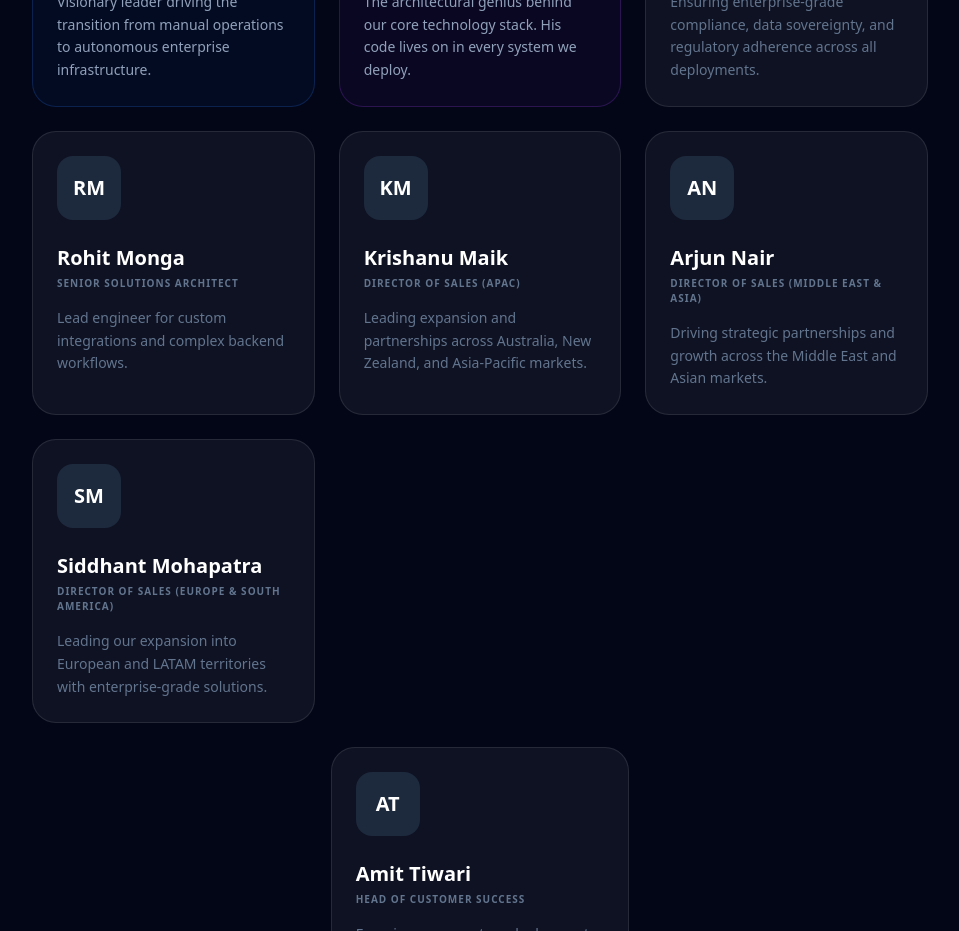
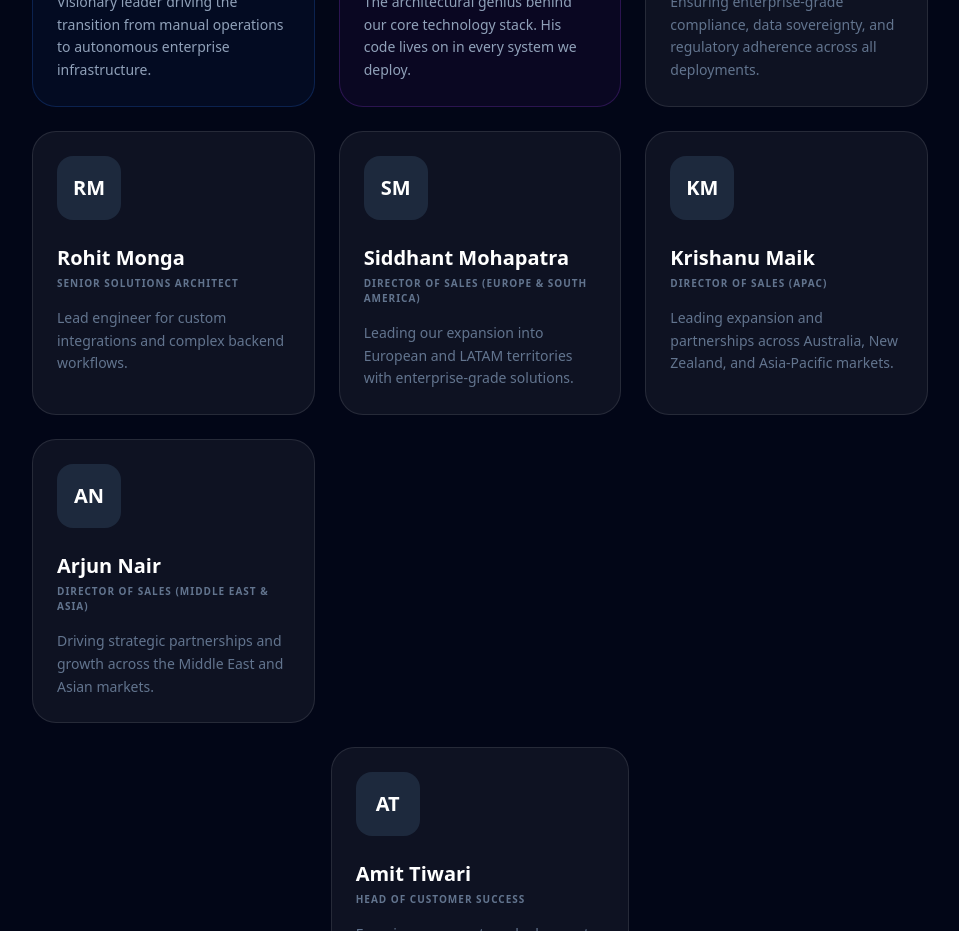
Before and after one commit to ayushsharmavlogs619-lang/brandverse, a Next.js app: page /about in a window 1280 px wide. Shown: the part 1600-2531 px from the top of the page, without its empty margins (160-1119 px from the left). Built offline with nearby package versions, Linux system fonts and the light colour scheme; no server answers.

Commit message:
feat: reorder leadership team with Siddhant Mohapatra leading sales list

```diff
--- a/app/about/page.tsx
+++ b/app/about/page.tsx
@@ -120,6 +120,14 @@ export default function AboutPage() {
                 <p className="text-slate-500 text-sm leading-relaxed">Lead engineer for custom integrations and complex backend workflows.</p>
               </div>
 
+              {/* Siddhant Mohapatra */}
+              <div className="p-6 rounded-3xl bg-white/5 border border-white/10 group hover:border-white/20 transition-all">
+                <div className="w-16 h-16 rounded-2xl bg-slate-800 flex items-center justify-center text-xl font-bold text-white mb-6 group-hover:scale-110 transition-transform">SM</div>
+                <h3 className="text-xl font-bold text-white mb-1">Siddhant Mohapatra</h3>
+                <div className="text-slate-500 font-bold uppercase tracking-widest text-[10px] mb-4">Director of Sales (Europe & South America)</div>
+                <p className="text-slate-500 text-sm leading-relaxed">Leading our expansion into European and LATAM territories with enterprise-grade solutions.</p>
+              </div>
+
               {/* Krishanu Maik */}
               <div className="p-6 rounded-3xl bg-white/5 border border-white/10 group hover:border-white/20 transition-all">
                 <div className="w-16 h-16 rounded-2xl bg-slate-800 flex items-center justify-center text-xl font-bold text-white mb-6 group-hover:scale-110 transition-transform">KM</div>
@@ -134,14 +142,6 @@ export default function AboutPage() {
                 <h3 className="text-xl font-bold text-white mb-1">Arjun Nair</h3>
                 <div className="text-slate-500 font-bold uppercase tracking-widest text-[10px] mb-4">Director of Sales (Middle East & Asia)</div>
                 <p className="text-slate-500 text-sm leading-relaxed">Driving strategic partnerships and growth across the Middle East and Asian markets.</p>
-              </div>
-
-              {/* Siddhant Mohapatra */}
-              <div className="p-6 rounded-3xl bg-white/5 border border-white/10 group hover:border-white/20 transition-all">
-                <div className="w-16 h-16 rounded-2xl bg-slate-800 flex items-center justify-center text-xl font-bold text-white mb-6 group-hover:scale-110 transition-transform">SM</div>
-                <h3 className="text-xl font-bold text-white mb-1">Siddhant Mohapatra</h3>
-                <div className="text-slate-500 font-bold uppercase tracking-widest text-[10px] mb-4">Director of Sales (Europe & South America)</div>
-                <p className="text-slate-500 text-sm leading-relaxed">Leading our expansion into European and LATAM territories with enterprise-grade solutions.</p>
               </div>
 
               {/* Amit Tiwari */}
```
